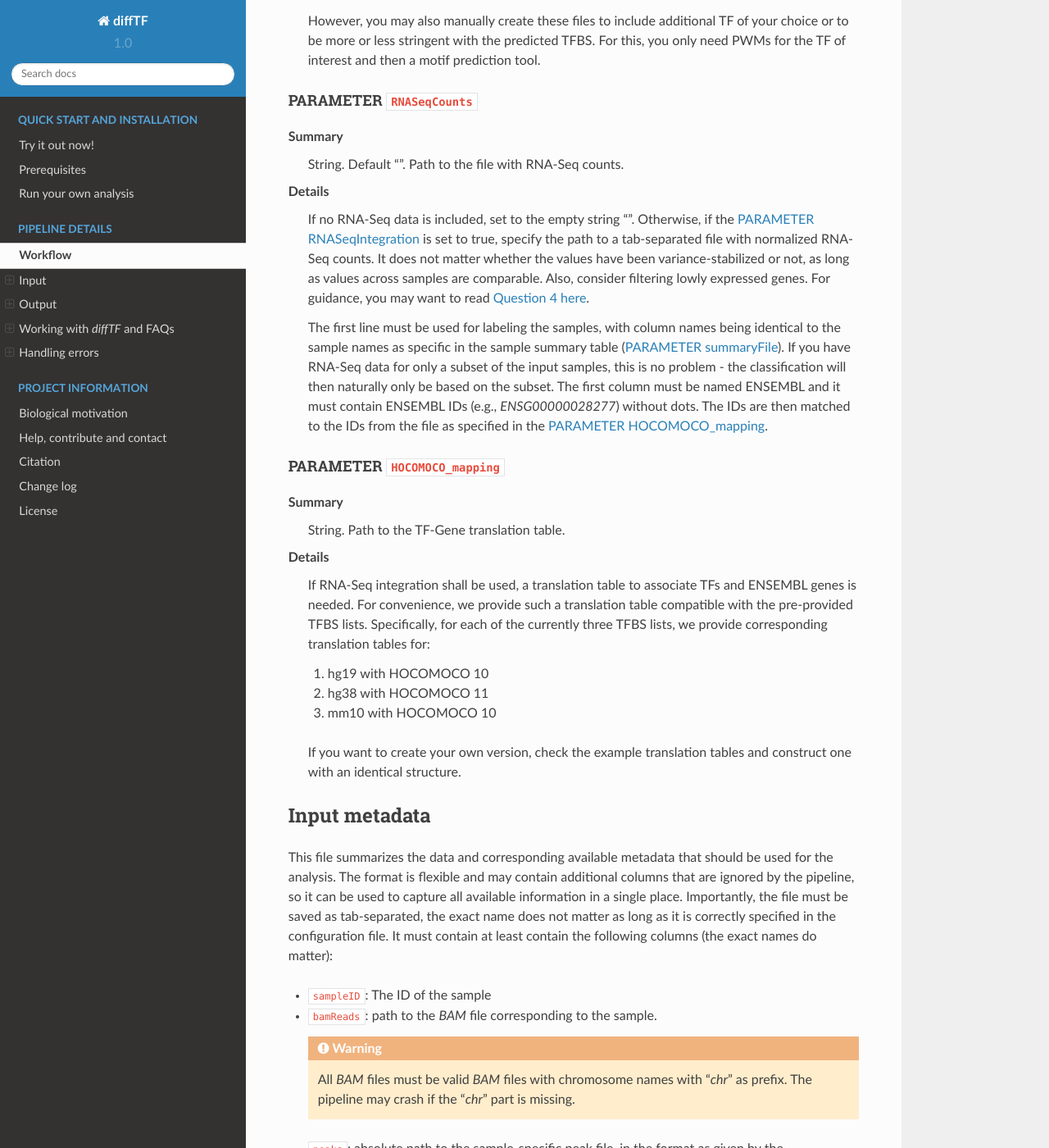
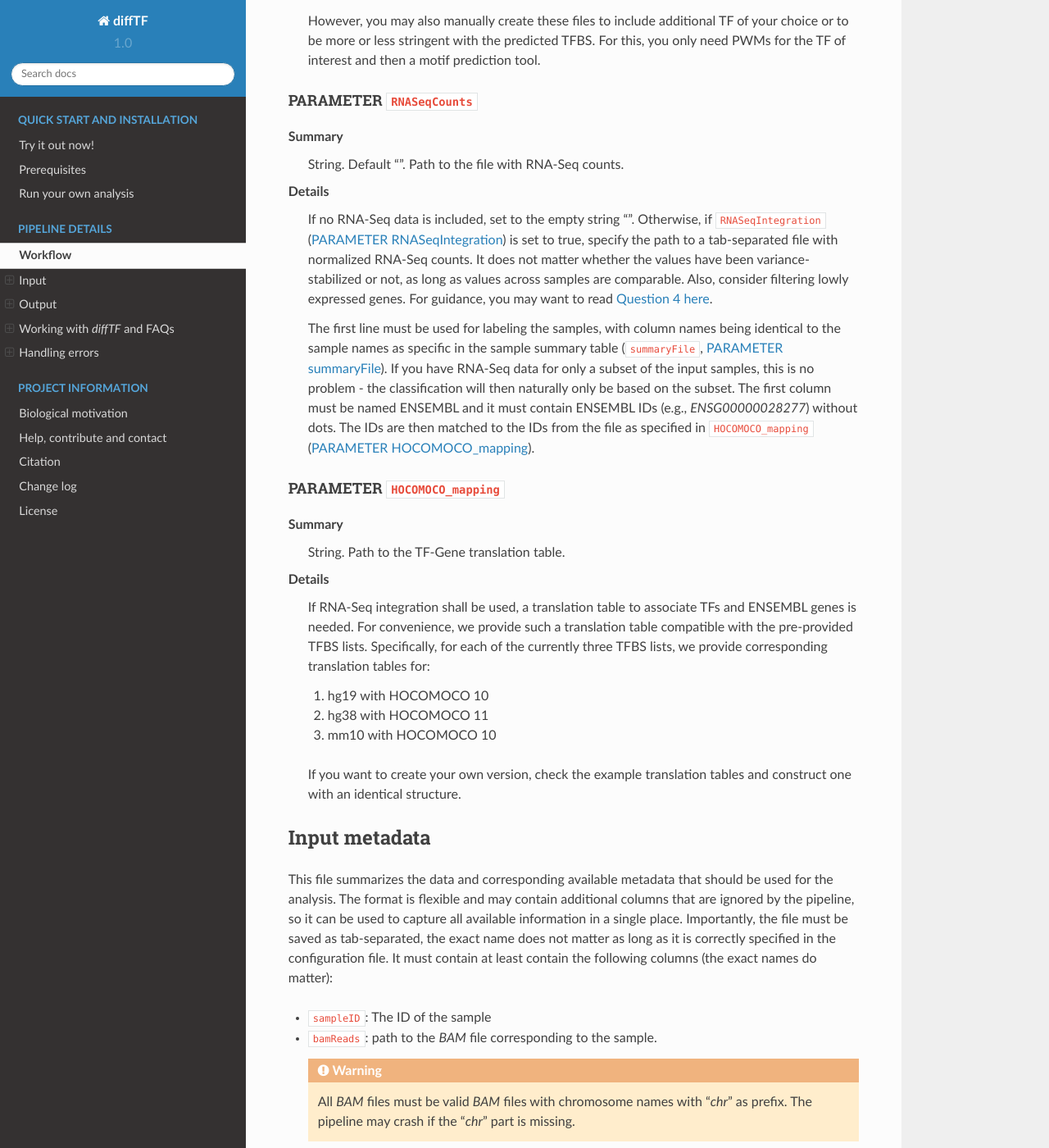
Before and after one commit to jfallmann/diffTF_Fork, a Sphinx documentation site: the page built from docs/chapter2.rst, in a window 1280 px wide and 1400 px high, scrolled down 9501 px. Shown: the whole window at 82% size. Built offline with Sphinx 7.4.7 and the Read the Docs theme 2.0.0, drawn with Linux system fonts in a browser that asks for light colours; some of the changed text lies outside the part shown.

Commit message:
Doc. updates

```diff
--- a/docs/chapter1.rst
+++ b/docs/chapter1.rst
@@ -69,7 +69,7 @@ Snakemake
 Please ensure that you have at least version 4.3 installed. Principally, there are `multiple ways to install Snakemake <http://snakemake.readthedocs.io/en/stable/getting_started/installation.html>`_. We recommend installing it, along with all the other required software, via conda.
 
 *samtools*, *bedtool*s, *Subread*
-----------------------------
+----------------------------------
 
 In addition, `samtools <http://www.htslib.org/download>`_, `bedtools <http://bedtools.readthedocs.io>`_ and `Subread <http://subread.sourceforge.net>`_ are needed to run *diffTF*. We recommend installing them, along with all the other required software, via conda.
 
--- a/docs/chapter2.rst
+++ b/docs/chapter2.rst
@@ -197,7 +197,7 @@ Summary
   Logical. true or false. Default false. Should RNA-Seq data be integrated into the pipeline?
 
 Details
-  If set to true, RNA-Seq counts as specified in the :ref:`parameter_RNASeqCounts` will be used to classify each TF into either “activator”, “repressor”, “unknown”, or “not-expressed” for the final circular visualization and the summary table.
+  If set to true, RNA-Seq counts as specified in ``RNASeqCounts`` (:ref:`parameter_RNASeqCounts`) will be used to classify each TF into either “activator”, “repressor”, “unknown”, or “not-expressed” for the final circular visualization and the summary table.
 
   .. note::RNA-Seq integration is only included in the very last step of the pipeline, so it can also be easily integrated later.
 
@@ -231,7 +231,7 @@ Summary
 Details
   If set to the empty string "", the pipeline will generate a consensus peaks out of the peak files from each individual sample. For this, you need to provide the following two things:
 
-  - a peak file for each sample in the metadata file in the column ``peaks``, see the section :ref:`section_metadata` for details.
+  - a peak file for each sample in the metadata file in the column *peaks*, see the section :ref:`section_metadata` for details.
   - The format of the peak files, as specified in ``peakType`` (:ref:`parameter_peakType`)
 
   If a file is provided, it must be a valid *BED* file with at least 3 columns:
@@ -259,7 +259,7 @@ Summary
   String. Default ``narrow``. Format of the peaks. Only relevant if no consensus peak file has been provided (i.e., the :ref:`parameter_consensusPeaks` is empty).
 
 Details
-  Only needed if no consensus peak set has been provided. All individual peak files must be in the same format. See the help for ``DiffBind`` ``dba`` for a full list of supported formats, the most common ones include:
+  Only needed if no consensus peak set has been provided. All individual peak files must be in the same format. See the help for *DiffBind dba* for a full list of supported formats, the most common ones include:
 
   - ``raw``: text file file; peak score is in fourth column
   - ``bed``: .bed file; peak score is in fifth column
@@ -272,10 +272,10 @@ PARAMETER ``minOverlap``
 ^^^^^^^^^^^^^^^^^^^^^^^^^^^^^^^^^^^^^^^^^^^^^^^^^^^^^^^^^^^^
 
 Summary
-  Integer >= 0 or Float between 0 and 1. Default 2. Minimum overlap for peak files for a peak to be considered into the consensus peak set. Corresponds to the ``minOverlap`` argument in the ``dba`` function of ``DiffBind``. Only relevant if no consensus peak file has been provided (i.e., the :ref:`parameter_consensusPeaks` is empty).
+  Integer >= 0 or Float between 0 and 1. Default 2. Minimum overlap for peak files for a peak to be considered into the consensus peak set. Corresponds to the ``minOverlap`` argument in the *dba* function of *DiffBind*. Only relevant if no consensus peak file has been provided (i.e., ``consensusPeaks``, :ref:`parameter_consensusPeaks`, is empty).
 
 Details
-  Only include peaks in at least this many peak sets in the main binding matrix. If set to a value between zero and one, peak will be included from at least this proportion of peak sets. For more information, see the ``minOverlap`` argument in the ``dba`` function of ``DiffBind``  `(click here) <http://bioconductor.org/packages/release/bioc/manuals/DiffBind/man/DiffBind.pdf>`_.
+  Only include peaks in at least this many peak sets in the main binding matrix. If set to a value between zero and one, peak will be included from at least this proportion of peak sets. For more information, see the ``minOverlap`` argument in the ``dba`` function of ``DiffBind``  `(see here) <http://bioconductor.org/packages/release/bioc/manuals/DiffBind/man/DiffBind.pdf>`_.
 
 
 SECTION ``additionalInputFiles``
@@ -304,7 +304,7 @@ Summary
   String. Path to the directory where the TF-specific files for TFBS results are stored.
 
 Details
-  Each TF ``{TF}`` has to have one *BED* file, in the format ``{TF}.bed``.  Each file must be a valid *BED6* file with 6 columns, as follows:
+  Each TF *{TF}* has to have one *BED* file, in the format *{TF}.bed*.  Each file must be a valid *BED6* file with 6 columns, as follows:
 
   1. chromosome
   2. start
@@ -331,9 +331,9 @@ Summary
   String. Default “”. Path to the file with RNA-Seq counts.
 
 Details
-  If no RNA-Seq data is included, set to the empty string “”. Otherwise, if the :ref:`parameter_RNASeqIntegration` is set to true,  specify the path to a tab-separated file with normalized RNA-Seq counts. It does not matter whether the values have been variance-stabilized or not, as long as values across samples are comparable. Also, consider filtering lowly expressed genes. For guidance, you may want to read `Question 4 here <https://labs.genetics.ucla.edu/horvath/CoexpressionNetwork/Rpackages/WGCNA/faq.html>`_.
+  If no RNA-Seq data is included, set to the empty string “”. Otherwise, if ``RNASeqIntegration`` (:ref:`parameter_RNASeqIntegration`) is set to true,  specify the path to a tab-separated file with normalized RNA-Seq counts. It does not matter whether the values have been variance-stabilized or not, as long as values across samples are comparable. Also, consider filtering lowly expressed genes. For guidance, you may want to read `Question 4 here <https://labs.genetics.ucla.edu/horvath/CoexpressionNetwork/Rpackages/WGCNA/faq.html>`_.
 
-  The first line must be used for labeling the samples, with column names being identical to the sample names as specific in the sample summary table (:ref:`parameter_summaryFile`). If you have RNA-Seq data for only a subset of the input samples, this is no problem - the classification will then naturally only be based on the subset. The first column must be named ENSEMBL and it must contain ENSEMBL IDs (e.g., *ENSG00000028277*) without dots. The IDs are then matched to the IDs from the file as specified in the :ref:`parameter_HOCOMOCO_mapping`.
+  The first line must be used for labeling the samples, with column names being identical to the sample names as specific in the sample summary table (``summaryFile``, :ref:`parameter_summaryFile`). If you have RNA-Seq data for only a subset of the input samples, this is no problem - the classification will then naturally only be based on the subset. The first column must be named ENSEMBL and it must contain ENSEMBL IDs (e.g., *ENSG00000028277*) without dots. The IDs are then matched to the IDs from the file as specified in ``HOCOMOCO_mapping`` (:ref:`parameter_HOCOMOCO_mapping`).
 
 .. _parameter_HOCOMOCO_mapping:
 
@@ -366,7 +366,7 @@ This file summarizes the data and corresponding available metadata  that should
 
   .. warning:: All *BAM* files must be valid *BAM* files with chromosome names with "*chr*" as prefix. The pipeline may crash if the "*chr*" part is missing.
 
-- ``peaks``: absolute path to the sample-specific peak file, in the format as given by the :ref:`parameter_peakType`. Only needed if no consensus peak file is provided.
+- ``peaks``: absolute path to the sample-specific peak file, in the format as given by ``peakType`` (:ref:`parameter_peakType`). Only needed if no consensus peak file is provided.
 - ``conditionSummary``: String with an arbitrary condition name that defines which condition the sample belongs to. There must be only exactly two different conditions across all samples (e.g., *mutated and unmutated*, *day0 and day10*, ...)
 - if applicable, all additional variables from the design formula except ``conditionSummary`` must also be present as a separate column.
 
@@ -375,7 +375,7 @@ Output
 
 The pipeline produces quite a large number of output files, only some of which are however relevant for the regular user.
 
-.. note:: In the following, the directory structure and the files are briefly outlined. As some directory or file names depend on specific parameters in the configuration file, curly brackets will be used to denote that the filename depends on a particular parameter or name. For example, ``{comparisonType}`` and ``{regionExtension}`` refer to the :ref:`parameter_comparisonType` and :ref:`parameter_regionExtension` as specified in the configuration file.
+.. note:: In the following, the directory structure and the files are briefly outlined. As some directory or file names depend on specific parameters in the configuration file, curly brackets will be used to denote that the filename depends on a particular parameter or name. For example, ``{comparisonType}`` and ``{regionExtension}`` refer to ``comparisonType`` (:ref:`parameter_comparisonType`) and ``regionExtension`` ( :ref:`parameter_regionExtension`) as specified in the configuration file.
 
 Most files have one of the following file formats:
 
@@ -394,7 +394,7 @@ In this folder, the final output files are stored. Most users want to examine th
 Sub-folder ``extension{regionExtension}``
 ----------------------------------------------
 
-Stores results related to the user-specified extension size (:ref:`parameter_regionExtension`)
+Stores results related to the user-specified extension size (``regionExtension``, :ref:`parameter_regionExtension`)
 
 .. note:: In all output files, in the column ``permutation``, 0 always refers to the non-permuted, real data, while permutations > 0 reflect real permutations.
 
@@ -497,7 +497,7 @@ FILES ``{comparisonType}.consensusPeaks.bed`` and ``consensusPeaks_lengthDistrib
 ----------------------------------------------------------------------------------------------
 
 Summary
-  Only present if no consensus peak file was provided (:ref:`parameter_consensusPeaks`). Produced in rule ``filterSexChromosomesAndSortPeaks``. Generated consensus peaks, before filtering (see below) as well as a diagnostic plot showing the length distribution of the peaks.
+  Only present if no consensus peak file was provided (``consensusPeaks``, :ref:`parameter_consensusPeaks`). Produced in rule ``filterSexChromosomesAndSortPeaks``. Generated consensus peaks, before filtering (see below) as well as a diagnostic plot showing the length distribution of the peaks.
 
 Details
   Filtered consensus peaks (removal of peaks from one of the following chromosomes: chrX, chrY, chrM, chrUn\*, \*random*, \*hap|_gl\*
@@ -704,7 +704,7 @@ Stores sorted versions of the original *BAMs* that are optimized for fast count
 Sub-folder ``extension{regionExtension}``
 ----------------------------------------------
 
-Stores results related to the user-specified extension size (:ref:`parameter_regionExtension`)
+Stores results related to the user-specified extension size (``regionExtension``, :ref:`parameter_regionExtension`)
 
 - ``{comparisonType}.allTFBS.peaks.bed.gz``: Produced in rule ``intersectPeaksAndTFBS``. *BED* file containing all TFBS from all TF that overlap with the peaks after motif extension
 - ``{comparisonType}.{TF}.allTFBS.peaks.extension.saf`` for each TF {TF}: Produced in rule ``intersectTFBSAndBAM``. TF-specific file in SAF format needed for *featureCounts*
```
Also changed, not shown: other parts of docs/chapter2.rst (+2 -2 lines), 7 other files.
